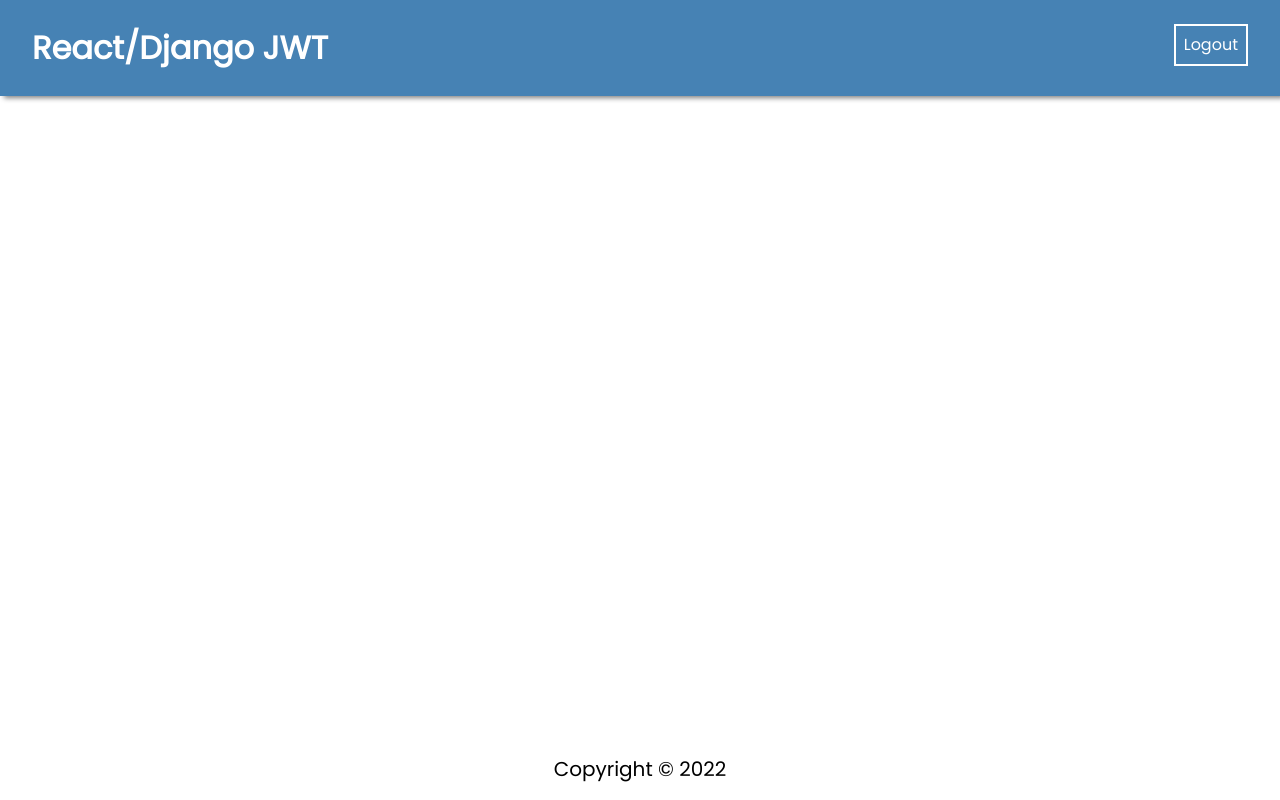
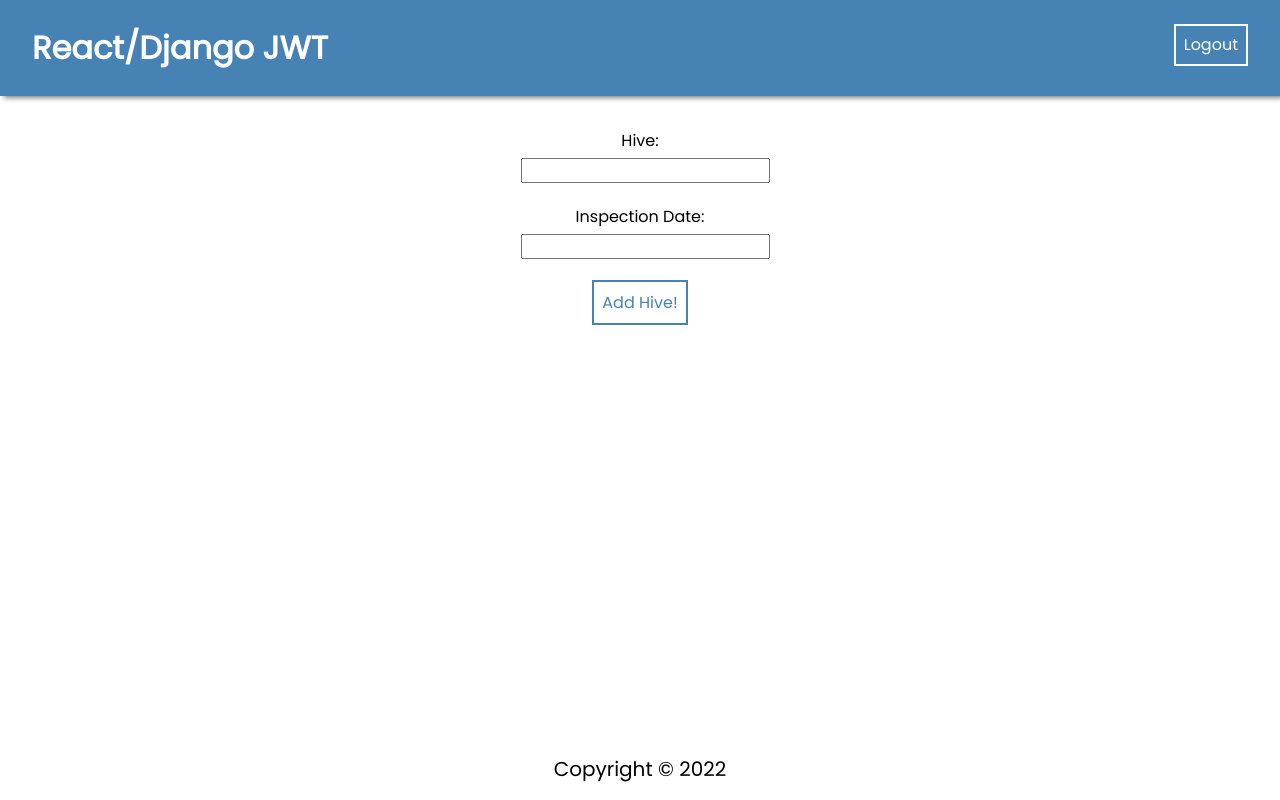
Before and after one commit to mayragann/BeekeepingAssistant, a React (Create React App) app in the folder frontend/: page /addhive in a window 1280 px wide. Built offline with nearby package versions, Linux system fonts and the light colour scheme; sample sign-in values are in the browser's storage.

Commit message:
Added The Ability to Add A hive

```diff
--- a/frontend/src/App.js
+++ b/frontend/src/App.js
@@ -1,11 +1,13 @@
 // General Imports
 import { Routes, Route } from "react-router-dom";
 import "./App.css";
+
 
 // Pages Imports
 import HomePage from "./pages/HomePage/HomePage";
 import LoginPage from "./pages/LoginPage/LoginPage";
 import RegisterPage from "./pages/RegisterPage/RegisterPage";
+import AddHivePage from "./pages/AddHive/AddHive";
 
 // Component Imports
 import Navbar from "./components/NavBar/NavBar";
@@ -29,6 +31,7 @@ function App() {
         />
         <Route path="/register" element={<RegisterPage />} />
         <Route path="/login" element={<LoginPage />} />
+        <Route path="/addhive" element={<PrivateRoute><AddHivePage /></PrivateRoute>}/>
       </Routes>
       <Footer />
     </div>
--- /dev/null
+++ b/frontend/src/pages/AddHive/AddHive.js
@@ -0,0 +1,67 @@
+import React from "react";
+import { useNavigate } from "react-router-dom"
+import axios from 'axios'
+import useAuth from "../../hooks/useAuth"
+import useCustomForm from "../../hooks/useCustomForm"
+
+let initialValues = {
+    hive_number: "",
+    inspection_date: "",
+}
+
+const AddHivePage = () =>{
+    const [user, token] = useAuth()
+    const navigate = useNavigate()
+    const [formData, handleInputChange, handleSubmit] = useCustomForm(initialValues, postNewHive)
+
+    async function postNewHive(){
+        try {
+            let response = await axios.post("http://127.0.0.1:8000/api/hives/", formData,
+            {
+                headers: {
+                    Authorization: "Bearer " + token,
+                  },
+            })
+            navigate("/")
+        } catch (error) {
+
+        }
+
+    }
+
+
+
+
+    return(
+        <div className="container">
+            <form className="form" onSubmit={handleSubmit}>
+                <label>
+                    Hive:{""}
+                    <input
+                        type="text"
+                        name="hive_number"
+                        value={formData.hive_number}
+                        onChange={handleInputChange}
+                        />
+                </label>
+                <label>
+                    Inspection Date:{""}
+                    <input
+                        type="text"
+                        name="inspection"
+                        value={formData.inspection_date}
+                        onChange={handleInputChange}
+                        />
+                </label>
+                <button>Add Hive!</button>
+
+
+            </form>
+
+
+
+        </div>
+    )
+
+}
+export default AddHivePage;
--- a/frontend/src/pages/HomePage/HomePage.js
+++ b/frontend/src/pages/HomePage/HomePage.js
@@ -1,6 +1,7 @@
 import React from "react";
 import { useEffect, useState } from "react";
 import useAuth from "../../hooks/useAuth";
+import { Link } from "react-router-dom";
 
 import axios from "axios";
 
@@ -29,6 +30,7 @@ const HomePage = () => {
   return (
     <div className="container">
       <h1>Home Page for {user.username}!</h1>
+      <Link to="/addhive">Add Hive!</Link>
       {cars &&
         cars.map((car) => (
           <p key={car.id}>
```
